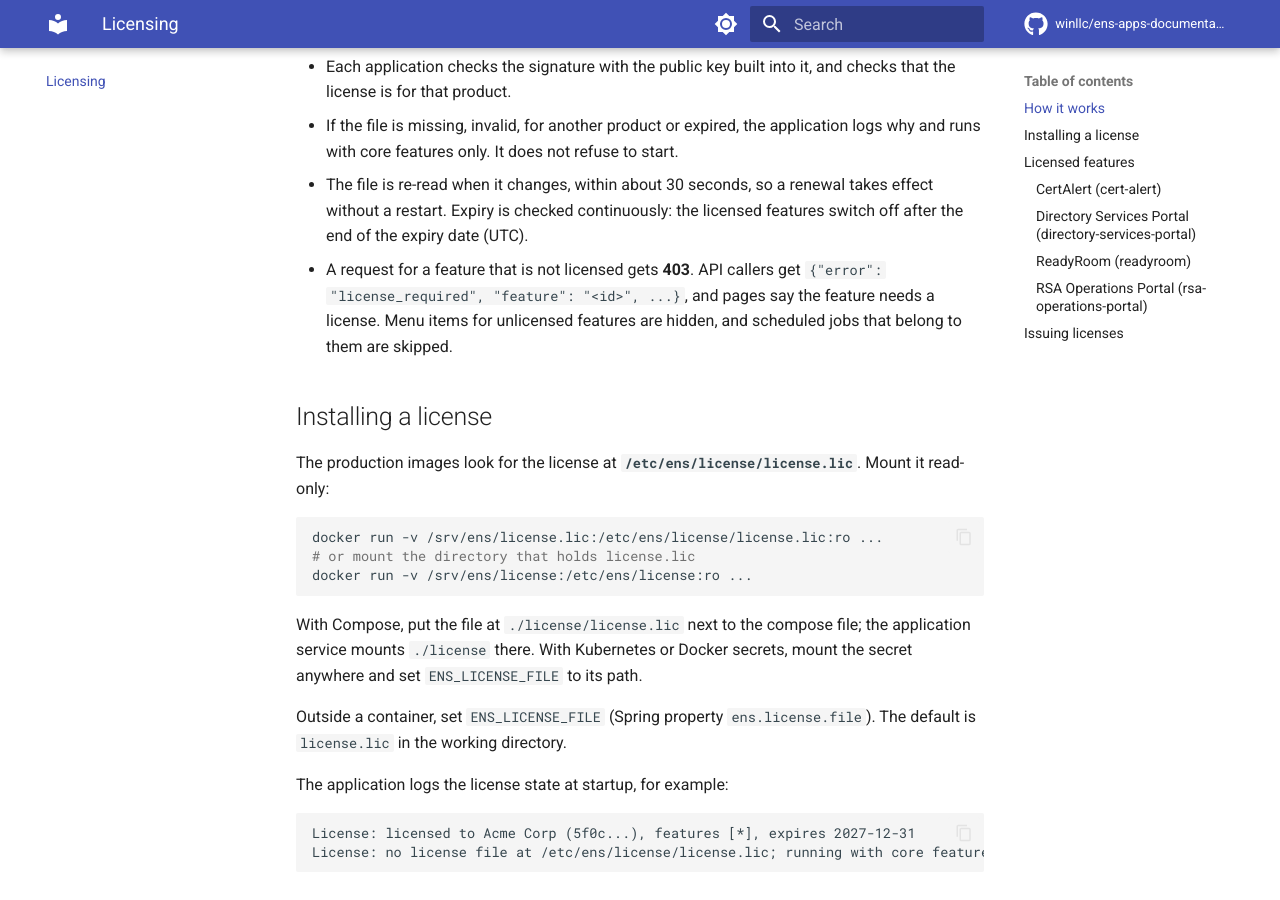
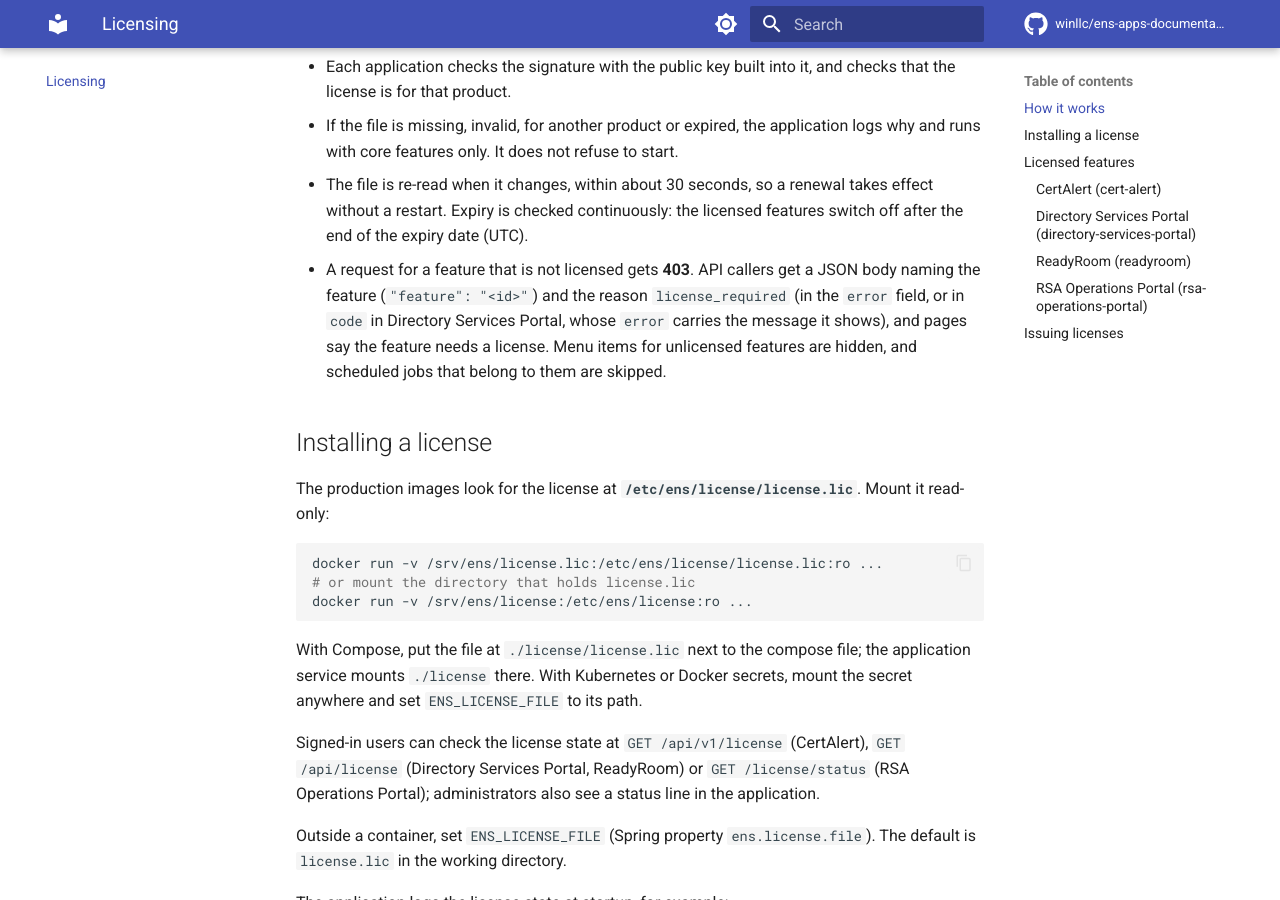
Before and after one commit to winllc/ens-apps-documentation, an MkDocs documentation site: the page built from docs/licensing.md, in a window 1280 px wide and 900 px high, scrolled down 452 px. Built offline with MkDocs 1.6.1 and Material for MkDocs 9.7.7, drawn with Linux system fonts in a browser that asks for light colours; comment, search, counter and statistics services are not loaded.

Commit message:
Say how each application reports a missing license and its status
Co-Authored-By: Claude Opus 5.5 <noreply@anthropic.com>
Claude-Session: https://claude.ai/code/session_01R2Q6XtDB8DfVmiejzJGwBh

```diff
--- a/docs/licensing.md
+++ b/docs/licensing.md
@@ -17,9 +17,10 @@ reporting and analysis on top.
 - The file is re-read when it changes, within about 30 seconds, so a renewal takes effect without
   a restart. Expiry is checked continuously: the licensed features switch off after the end of the
   expiry date (UTC).
-- A request for a feature that is not licensed gets **403**. API callers get
-  `{"error": "license_required", "feature": "<id>", ...}`, and pages say the feature needs a
-  license. Menu items for unlicensed features are hidden, and scheduled jobs that belong to them
+- A request for a feature that is not licensed gets **403**. API callers get a JSON body naming
+  the feature (`"feature": "<id>"`) and the reason `license_required` (in the `error` field, or in
+  `code` in Directory Services Portal, whose `error` carries the message it shows), and pages say
+  the feature needs a license. Menu items for unlicensed features are hidden, and scheduled jobs that belong to them
   are skipped.
 
 ## Installing a license
@@ -36,6 +37,10 @@ docker run -v /srv/ens/license:/etc/ens/license:ro ...
 With Compose, put the file at `./license/license.lic` next to the compose file; the application
 service mounts `./license` there. With Kubernetes or Docker secrets, mount the secret anywhere and
 set `ENS_LICENSE_FILE` to its path.
+
+Signed-in users can check the license state at `GET /api/v1/license` (CertAlert),
+`GET /api/license` (Directory Services Portal, ReadyRoom) or `GET /license/status` (RSA Operations
+Portal); administrators also see a status line in the application.
 
 Outside a container, set `ENS_LICENSE_FILE` (Spring property `ens.license.file`). The default is
 `license.lic` in the working directory.
```
